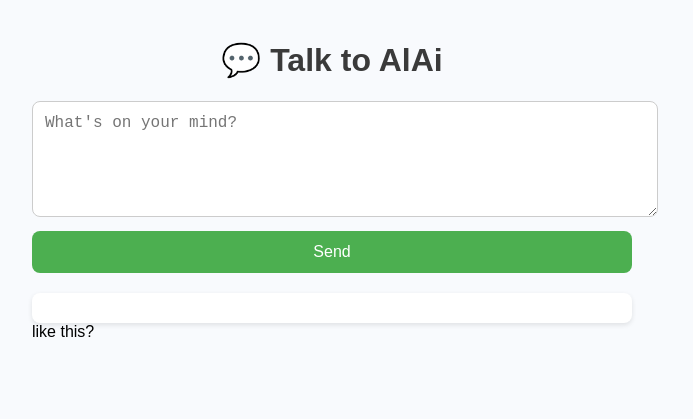
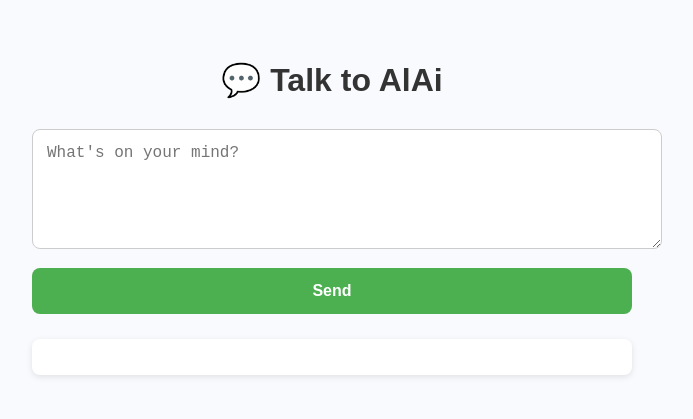
Before and after one commit to deeba-alai/AlAi, a plain HTML site: page index.html in a window 1280 px wide. Shown: the whole page, without its empty margins (308-1001 px from the left). Drawn offline with Linux system fonts and the light colour scheme.

```diff
--- a/index.html
+++ b/index.html
@@ -9,44 +9,64 @@
       font-family: Arial, sans-serif;
       background: #f8fafd;
       margin: 0;
-      padding: 20px;
+      padding: 40px 20px;
       max-width: 600px;
       margin: auto;
+      color: #333;
     }
+
     h1 {
       text-align: center;
-      color: #3a3a3a;
+      color: #333;
+      margin-bottom: 30px;
     }
+
     textarea {
       width: 100%;
-      padding: 12px;
+      padding: 14px;
       font-size: 16px;
       border-radius: 8px;
       border: 1px solid #ccc;
       resize: vertical;
+      transition: border-color 0.3s;
     }
+
+    textarea:focus {
+      border-color: #4CAF50;
+      outline: none;
+    }
+
     button {
-      margin-top: 10px;
+      margin-top: 15px;
       width: 100%;
-      padding: 12px;
+      padding: 14px;
       background-color: #4CAF50;
       color: white;
       font-size: 16px;
+      font-weight: bold;
       border: none;
       border-radius: 8px;
       cursor: pointer;
+      transition: background-color 0.3s ease;
     }
+
+    button:hover {
+      background-color: #45a049;
+    }
+
     button:disabled {
       background-color: #aaa;
       cursor: not-allowed;
     }
+
     #response {
-      margin-top: 20px;
+      margin-top: 25px;
       background: #fff;
-      padding: 15px;
+      padding: 18px;
       border-radius: 8px;
-      box-shadow: 0 2px 5px rgba(0,0,0,0.1);
+      box-shadow: 0 2px 6px rgba(0,0,0,0.1);
       white-space: pre-wrap;
+      font-size: 15px;
     }
   </style>
 </head>
@@ -72,6 +92,11 @@
         body: JSON.stringify({ message }),
       });
 
+      const contentType = res.headers.get("content-type");
+      if (!contentType || !contentType.includes("application/json")) {
+        throw new Error("Invalid JSON response");
+      }
+
       const data = await res.json();
       console.log("🧠 Raw response from backend:", data);
 
@@ -88,4 +113,3 @@
 </script>
 </body>
 </html>
-like this?
```
